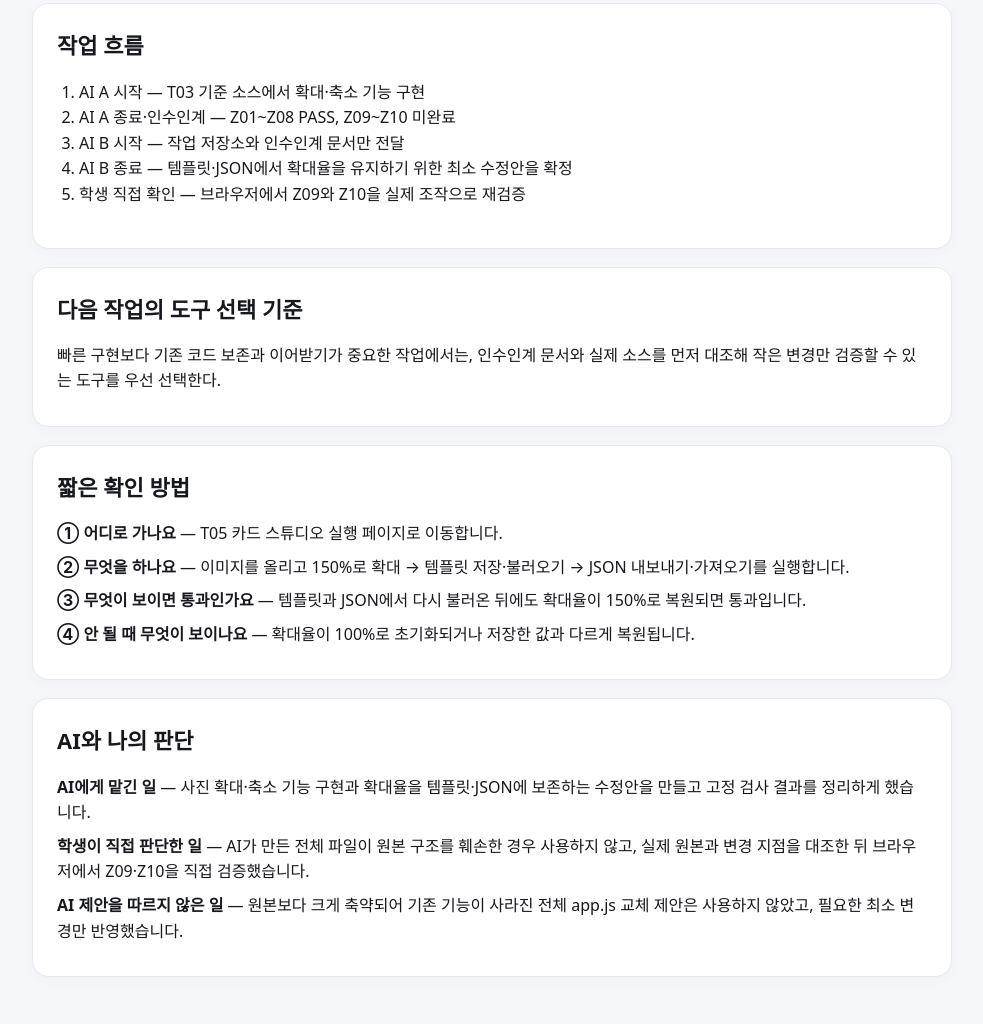
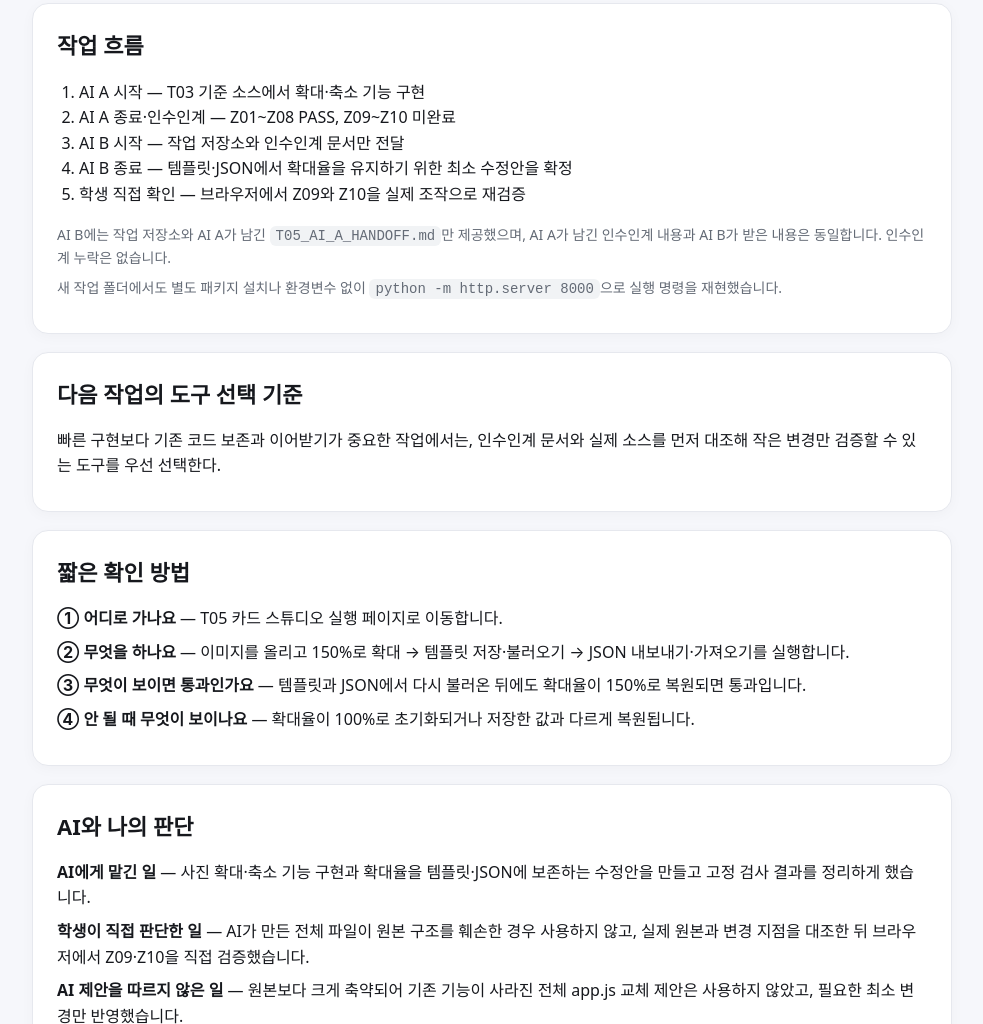
Before and after one commit to Taetaeeee/SKT_ALEPT_Tasks, a plain HTML site: page T05_handoff_project/report.html in a window 1280 px wide. Shown: the part 1736-2760 px from the top of the page, without its empty margins (148-1131 px from the left). Drawn offline with Linux system fonts and the light colour scheme.

Commit message:
Update report.html

```diff
--- a/T05_handoff_project/report.html
+++ b/T05_handoff_project/report.html
@@ -134,6 +134,16 @@
       <li>AI B 종료 — 템플릿·JSON에서 확대율을 유지하기 위한 최소 수정안을 확정</li>
       <li>학생 직접 확인 — 브라우저에서 Z09와 Z10을 실제 조작으로 재검증</li>
     </ol>
+    <p class="note">
+      AI B에는 작업 저장소와 AI A가 남긴 <code>T05_AI_A_HANDOFF.md</code>만 제공했으며,
+      AI A가 남긴 인수인계 내용과 AI B가 받은 내용은 동일합니다.
+      인수인계 누락은 없습니다.
+    </p>
+
+    <p class="note">
+      새 작업 폴더에서도 별도 패키지 설치나 환경변수 없이
+      <code>python -m http.server 8000</code>으로 실행 명령을 재현했습니다.
+    </p>
   </section>
 
   <section class="card">
```
